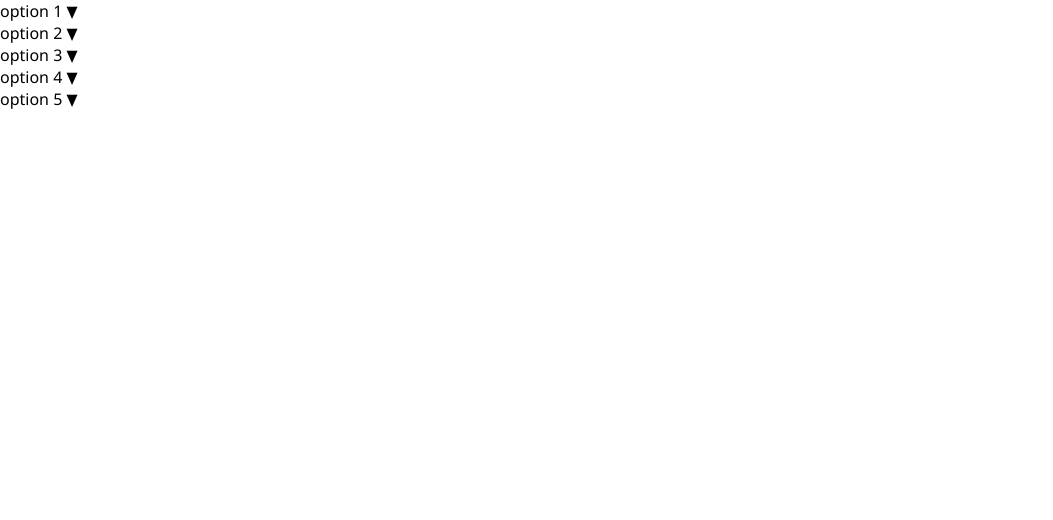
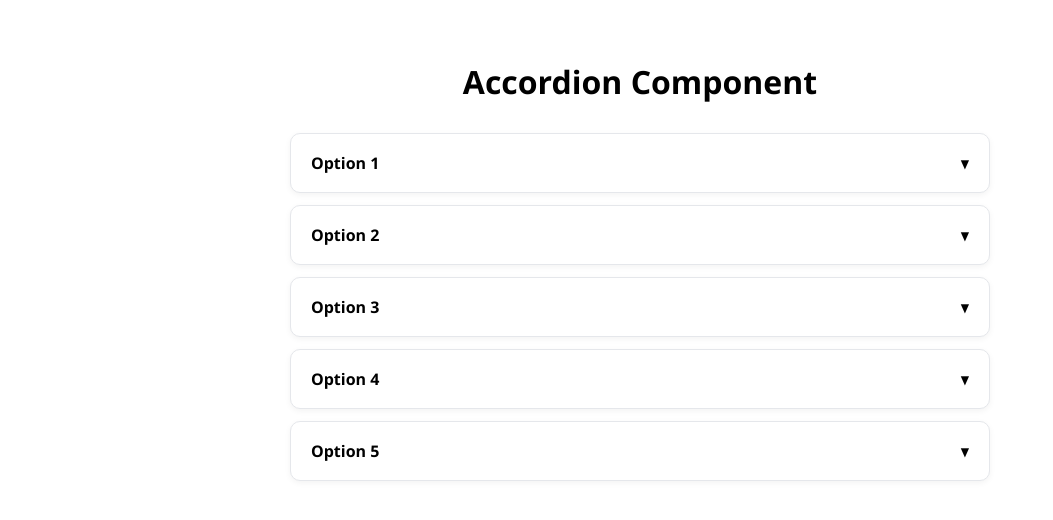
Before and after one commit to sudhirrathod03/MACHINE-CODING, a React (Vite) app in the folder frontend/: page / in a window 1280 px wide. Shown: the top 520 px of the page, without its empty margins (0-1053 px from the left). Built offline with nearby package versions, Linux system fonts and the light colour scheme.

Commit message:
feat: improve accordion UI with styled header and content

```diff
--- a/frontend/src/components/accordion/Accordion.jsx
+++ b/frontend/src/components/accordion/Accordion.jsx
@@ -1,9 +1,9 @@
-import "./accordion.module.css";
+import style from "./accordion.module.css";
 import React, { useState } from "react";
 
 const data = Array.from({ length: 5 }, (_, idx) => ({
   id: idx,
-  title: `option ${idx + 1}`,
+  title: `Option ${idx + 1}`,
   description:
     "Lorem, ipsum dolor sit amet consectetur adipisicing elit. Nihil quaerat sunt ad praesentium id.",
   isOpen: false,
@@ -15,22 +15,49 @@ function Accordion() {
   const handleClick = (id) => {
     setAccordion((prev) =>
       prev.map((option) =>
-        option.id === id ? { ...option, isOpen : !option.isOpen } : option
+        option.id === id
+          ? { ...option, isOpen: !option.isOpen }
+          : option
       )
     );
   };
 
   return (
-    <>
-      <div>
+    <div className={style.container}>
+      <h1 className={style.title}>Accordion Component</h1>
+
+      <div className={style.accordion}>
         {accordion.map((option) => (
-          <div key={option.id} className="hi">
-            <span onClick={() => handleClick(option.id)}> {option.title}  ▼ </span>
-            {option.isOpen && <p> {option.description} </p>}
+          <div
+            key={option.id}
+            className={`${style.option} ${
+              option.isOpen ? style.active : ""
+            }`}
+          >
+            <div
+              className={style.header}
+              onClick={() => handleClick(option.id)}
+            >
+              <span>{option.title}</span>
+
+              <span
+                className={`${style.arrow} ${
+                  option.isOpen ? style.rotate : ""
+                }`}
+              >
+                ▼
+              </span>
+            </div>
+
+            {option.isOpen && (
+              <div className={style.content}>
+                <p>{option.description}</p>
+              </div>
+            )}
           </div>
         ))}
       </div>
-    </>
+    </div>
   );
 }
 
--- a/frontend/src/components/accordion/accordion.module.css
+++ b/frontend/src/components/accordion/accordion.module.css
@@ -1,9 +1,70 @@
-.hi {
-  height: 50px;
-  border: 1px solid black;
-  padding: 10px;
+.container {
+  width: 100%;
+  max-width: 700px;
+  margin: 60px auto;
+  padding: 0 20px;
 }
 
-span {
+.title {
+  text-align: center;
+  margin-bottom: 30px;
+  font-size: 32px;
+  font-weight: 700;
+}
+
+.accordion {
+  display: flex;
+  flex-direction: column;
+  gap: 12px;
+}
+
+.option {
+  background: #ffffff;
+  border: 1px solid #e5e7eb;
+  border-radius: 10px;
+  overflow: hidden;
+  transition: all 0.2s ease;
+  box-shadow: 0 2px 6px rgba(0, 0, 0, 0.05);
+}
+
+.option:hover {
+  border-color: #cbd5e1;
+}
+
+.active {
+  border-color: #4db37d;
+}
+
+.header {
+  display: flex;
+  justify-content: space-between;
+  align-items: center;
+
+  padding: 18px 20px;
+
+  font-size: 16px;
+  font-weight: 600;
+
   cursor: pointer;
+  user-select: none;
 }
+
+.arrow {
+  font-size: 12px;
+  transition: transform 0.25s ease;
+}
+
+.rotate {
+  transform: rotate(180deg);
+}
+
+.content {
+  padding: 0 20px 18px;
+  color: #64748b;
+  line-height: 1.6;
+  font-size: 14px;
+}
+
+.content p {
+  margin: 0;
+}
```
